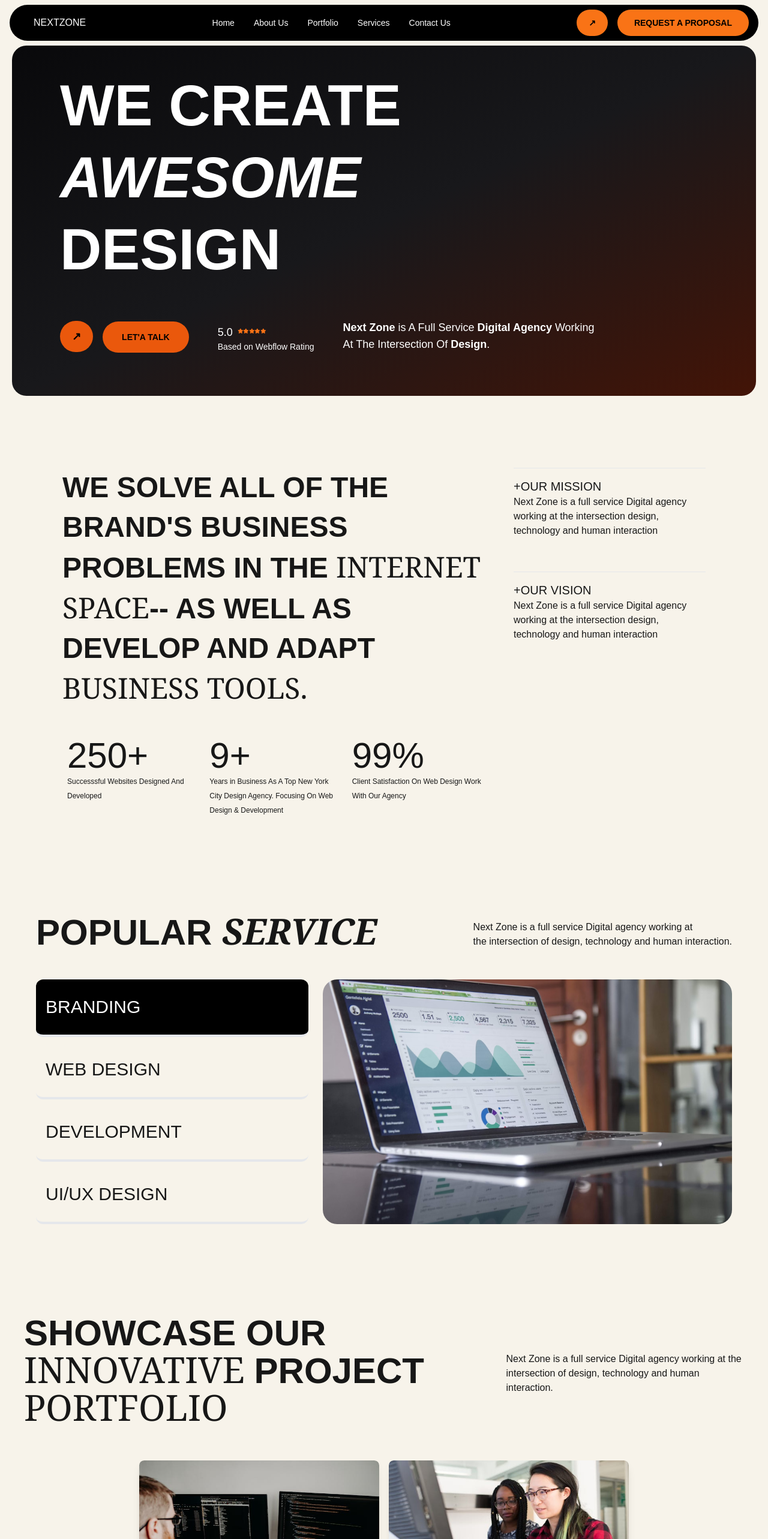
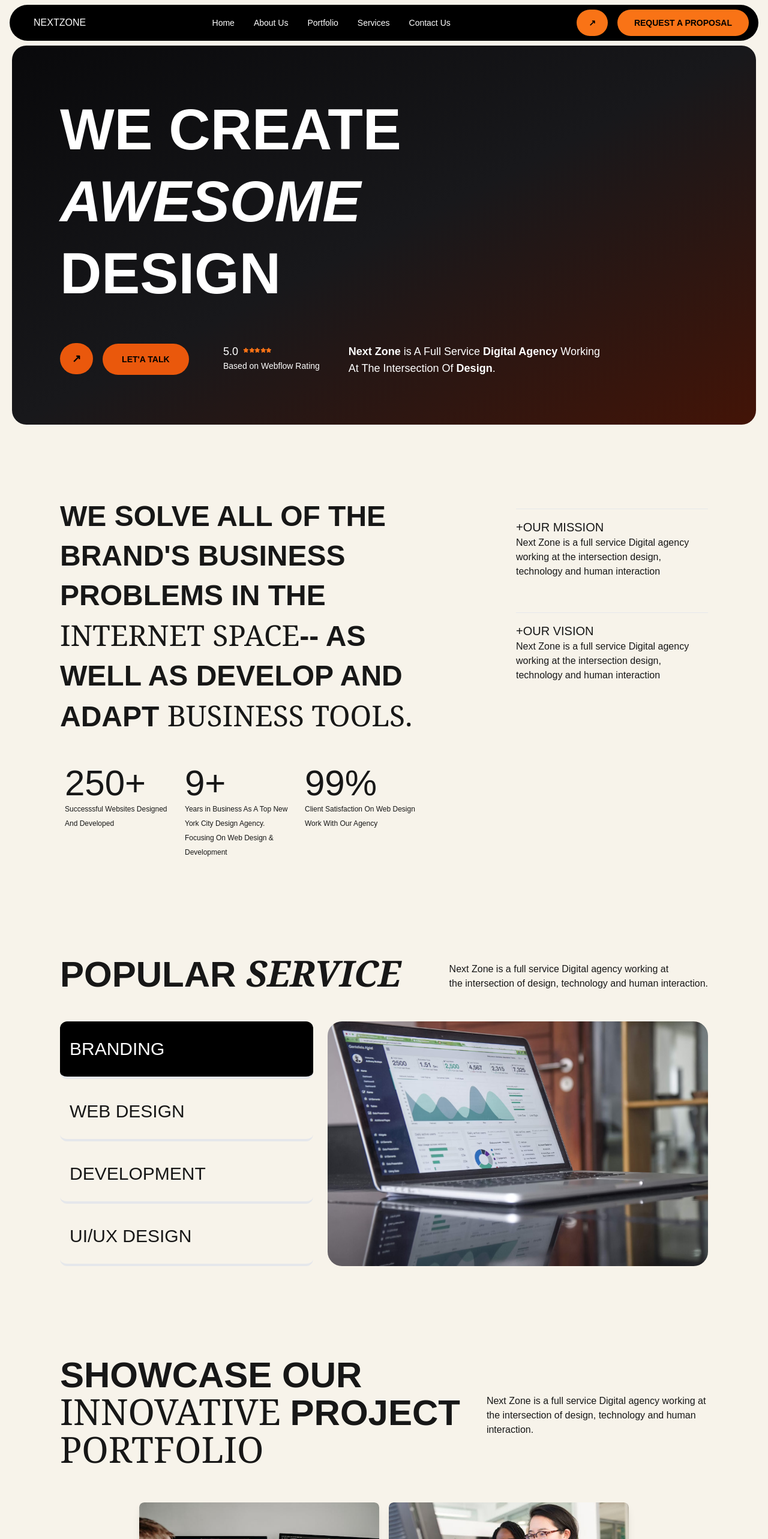
Before and after one commit to PriyanshuGo/agency-landing-pageUI, a Next.js app: page / in a window 1280 px wide. Shown: the top 2566 px of the page at 60% size. Built offline with nearby package versions, Linux system fonts and the light colour scheme.

Commit message:
text allingment in all view

```diff
--- a/src/components/HeroSection.js
+++ b/src/components/HeroSection.js
@@ -2,11 +2,11 @@ import { Star } from 'lucide-react';
 
 function HeroSection() {
   return (
-    <div className="mx-5 py-10 bg-gradient-to-br from-zinc-950 via-zinc-900 to-orange-950 rounded-3xl flex flex-col box-border text-white overflow-auto">
+    <div className="mx-5 py-10 lg:py-16 lg:space-y-14 xl:py-20 bg-gradient-to-br from-zinc-950 via-zinc-900 to-orange-950 rounded-3xl flex flex-col box-border text-white overflow-auto">
 
-        <div>
+        <div className='mx-5 md:mx-16 lg:mx-20 '>
 
-          <h1 className="color-white font-extrabold mx-5 text-5xl space-y-0 sm:text-6xl md:mx-16 lg:text-8xl lg:mx-20 !leading-tight">
+          <h1 className="color-white font-extrabold text-5xl sm:text-6xl lg:text-8xl !leading-tight">
           <span>WE CREATE</span>                      <br />
           <span className='italic'>AWESOME</span>     <br />
           <span>DESIGN</span>
@@ -14,16 +14,15 @@ function HeroSection() {
 
         </div>
 
-        <div className="flex flex-col mx-5 my-8 space-y-8 sm:m-15 sm:my-15 sm:space-y-6 sm:text-lg md:space-x-6 md:mx-16 lg:flex-row lg:items-end lg:mx-20 lg:space-x-12">
+        <div className="flex flex-col mx-5 my-8 space-y-8 sm:text-lg md:space-x-6 md:mx-16 lg:flex-row lg:space-y-0 lg:mx-20 lg:space-x-12">
 
-          <div className="space-x-4">
+          <div className="space-x-4 lg:min-w-56">
             <button className="rounded-full bg-orange-600 font-bold p-2 px-4  text-black lg:p-3 lg:px-5 ">↗</button>
             <button className="rounded-full bg-orange-600 font-bold p-2 px-10 text-black lg:p-4 lg:px-8 lg:text-sm">LET'A TALK</button>
           </div>
 
           <div>
-
-            <div className='flex space-x-2 space-y-0 h-7'>
+            <div className='flex space-x-2 h-7'>
 
               <span className='text-lg'>5.0</span>
               <div className='flex text-orange-500 size-12 items-start m-0'>
@@ -33,12 +32,12 @@ function HeroSection() {
               </div>
 
             </div>
-              <span className='text-sm text-white mt-0 flex items-start'>Based on Webflow Rating</span>
+              <span className='text-sm text-white flex'>Based on Webflow Rating</span>
           </div>
 
           <div>
-            <span><span className='font-bold'>Next Zone</span> is  A Full Service <span className='font-bold'>Digital Agency</span> Working</span> <br />
-            <span>At The Intersection Of <span className='font-bold'>Design</span>.</span>
+              <span><span className='font-bold'>Next Zone</span> is  A Full Service <span className='font-bold'>Digital Agency</span> Working</span> <br className='inline lg:block'/>
+              <span>At The Intersection Of <span className='font-bold'>Design</span>.</span>
           </div>
 
         </div>
--- a/src/components/Mission.js
+++ b/src/components/Mission.js
@@ -9,9 +9,9 @@ function Section1() {
     }
 
     return (
-        <div className="box-border my-10 mx-5 rounded-3xl space-y-15 md:flex md:flex-col md:px-16 lg:flex-row lg:justify-between lg:space-y-0 lg:py-20">
+        <div className="box-border my-10 mx-5 rounded-3xl md:flex md:flex-col lg:flex-row lg:justify-between lg:py-20">
 
-            <div className="space-y-5 mx-5 sm:space-y-12 ">
+            <div className="space-y-5 mx-5 sm:space-y-12 md:mx-16 lg:mx-20">
 
                 <h1 className="text-3xl font-semibold lg:text-5xl !leading-snug ">
                     WE SOLVE ALL OF THE
@@ -46,7 +46,7 @@ function Section1() {
             </div>
 
             {/* MISSION BLOCK */}
-            <div className="mx-5 space-y-5 my-5 box-border lg:space-y-10 items-end lg:pointer-events-none">
+            <div className="mx-5 space-y-5 my-5 box-border md:mx-16 lg:mx-20 lg:space-y-10 lg:pointer-events-none">
                 <div className='py-4 border-t w-full xl:w-80'>
                     <button onClick={() => handleToggle("mission")} className="flex w-full justify-between">
                         <p className="text-2xl lg:text-xl">+OUR MISSION</p>
--- a/src/components/Projects.js
+++ b/src/components/Projects.js
@@ -16,18 +16,18 @@ function Projects() {
         <div className="my-10 mx-5 lg:my-28">
 
             {/* Header Section */}
-            <div className="lg:flex justify-between items-center space-y-2">
-                <h1 className="font-semibold text-3xl mx-5 sm:text-4xl lg:text-6xl">
+            <div className="lg:flex justify-between items-center space-y-2 mx-5 md:mx-16 lg:mx-20">
+                <h1 className="font-semibold text-3xl sm:text-4xl lg:text-6xl">
                     SHOWCASE OUR <span className="font-serif font-extralight"> INNOVATIVE </span>PROJECT <span className="font-serif font-extralight">PORTFOLIO</span>
                 </h1>
-                <p className="text-xs lg:text-base mx-5">
+                <p className="text-xs lg:text-base">
                     Next Zone is a full service Digital agency working at the
                     intersection of design, technology and human interaction.
                 </p>
             </div>
 
             {/* Projects */}
-            <div className="flex flex-wrap gap-4 justify-center mx-5 my-4 lg:py-10">
+            <div className="flex flex-wrap gap-4 justify-center mx-5 my-4 md:mx-16 lg:mx-20 lg:py-10">
                 {projects.map(({ id, name, image, description }) => (
                     <div
                         key={id}
@@ -51,7 +51,7 @@ function Projects() {
             </div>
 
             {/* Action buttons */}
-            <div className="flex justify-center my-4 space-x-2">
+            <div className="flex justify-center my-4 space-x-2 ">
                 <button className="rounded-full bg-orange-600 font-bold p-2 px-4  text-black lg:p-3 lg:px-5 ">↗</button>
                 <button className="rounded-full bg-orange-600 font-bold p-2 px-10 text-black lg:p-4 lg:px-8 lg:text-sm">SEE ALL</button>
             </div>
--- a/src/components/Service.js
+++ b/src/components/Service.js
@@ -20,9 +20,9 @@ function Service() {
   const selectedService = services.find((service) => service.id === screen);
 
   return (
-    <div className="flex flex-col my-10 mx-5 space-y-4 lg:mx-10 lg:space-y-12 lg:py-10">
+    <div className="flex flex-col my-10 mx-5 space-y-4 lg:space-y-12 lg:py-10">
       {/* Header Section */}
-      <div className="lg:flex justify-between mx-5 items-center space-y-2">
+      <div className="lg:flex justify-between mx-5 items-center space-y-2 md:mx-16 lg:mx-20">
         <h1 className="font-semibold text-3xl sm:text-4xl lg:text-6xl">
           <span>POPULAR </span>
           <span className="font-serif italic"> SERVICE</span>
@@ -34,13 +34,13 @@ function Service() {
       </div>
 
       {/* Services Section */}
-      <div className="sm:flex justify-between mx-5 sm:space-x-2 lg:space-x-6">
+      <div className="sm:flex justify-between mx-5 sm:space-x-2 md:mx-16 lg:mx-20 lg:space-x-6">
         {/* Left Section: Service Items */}
         <div className="flex flex-col my-5 space-y-2 sm:my-0 justify-around sm:w-1/2 lg:w-2/5 ">
           {services.map(({ id, name, image }) => (
             <div key={id} className="cursor-pointer space-y-2">
               <div
-                className={`py-2 sm:py-7 px-4 rounded-xl text-3xl font-thin sm:hover:bg-gray-200 flex items-center border-b-4 ${screen === id ? "bg-black text-white" : ""}`}
+                className={`py-2 sm:py-7 px-4 rounded-xl text-3xl font-thin sm:hover:bg-gray-200 flex items-center border-b-4 ${screen === id ? "bg-black text-white " : ""}`}
                 onClick={() => toggleScreen(id)}
               >
                 {name}
```
